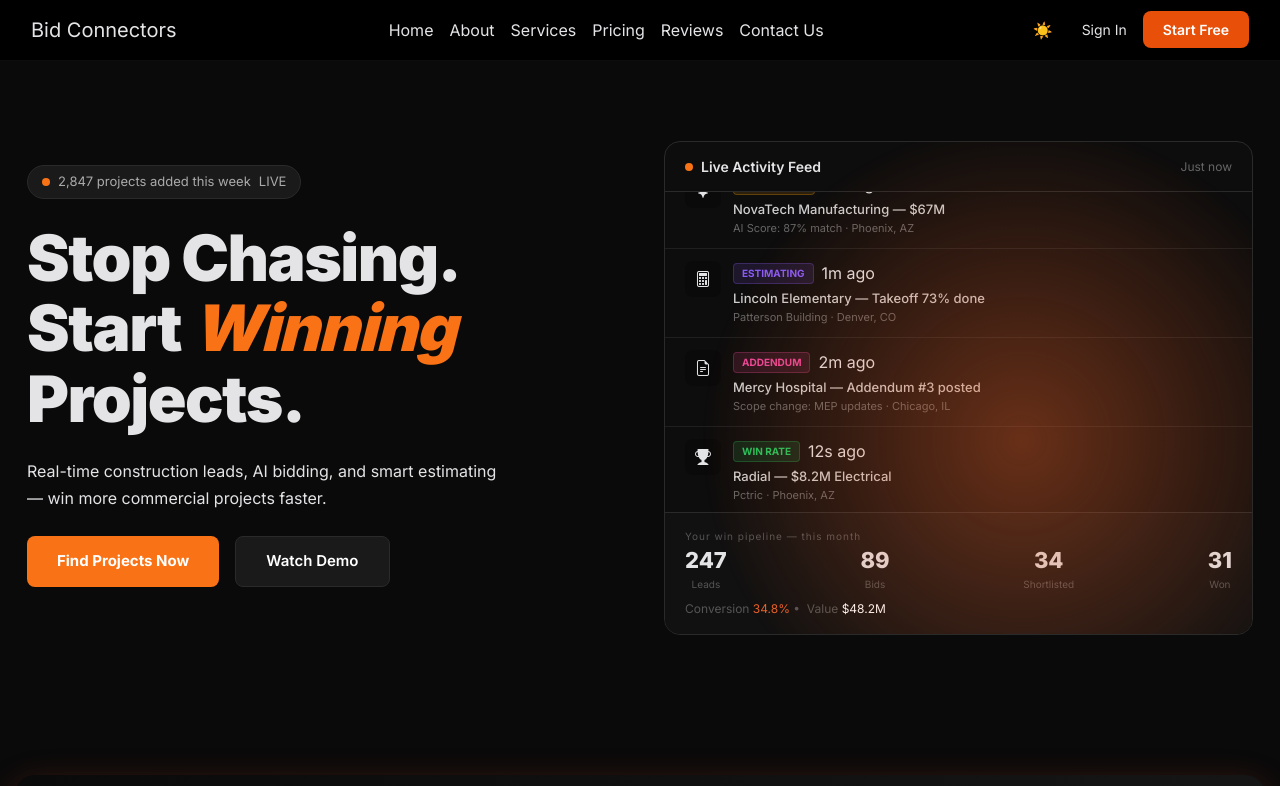
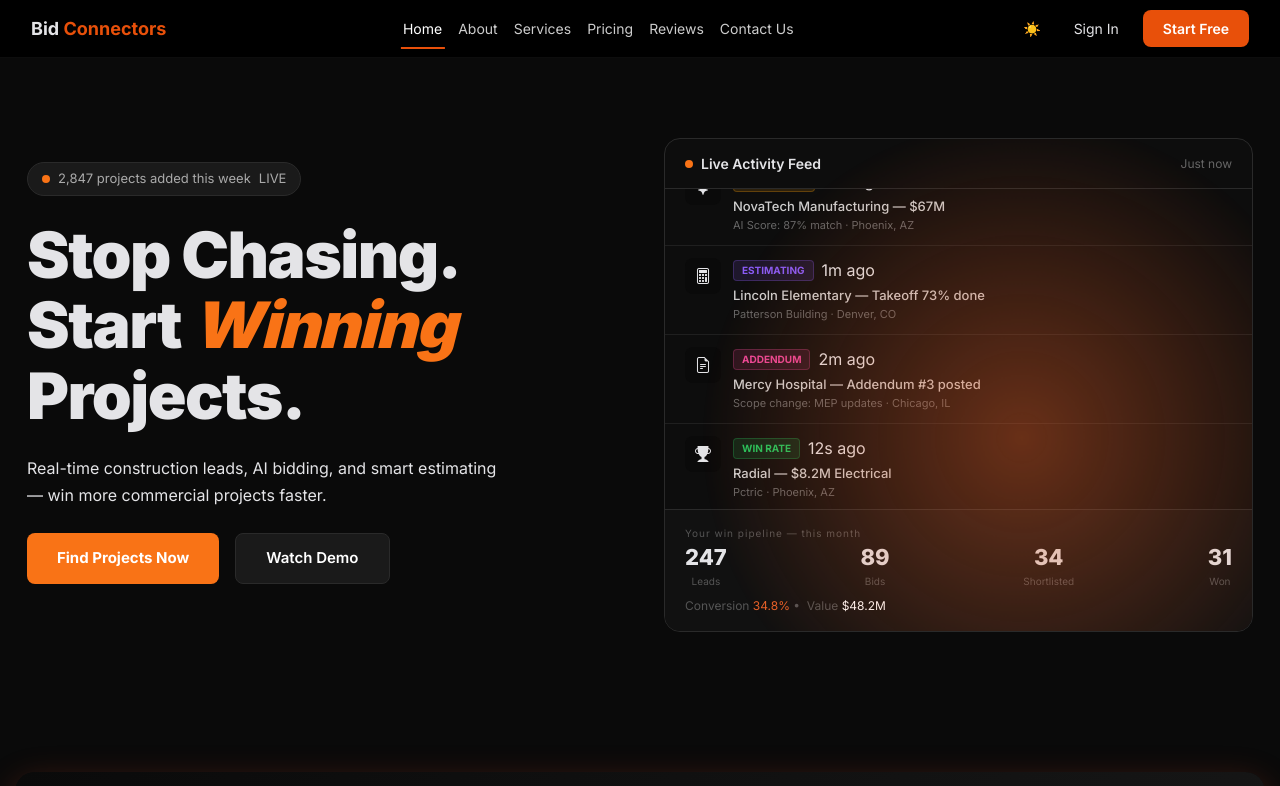
Before and after one commit to za454846-creator/B2B, a React (Create React App) app: page / in a window 1280 px wide. Shown: the top 786 px of the page. Built offline with nearby package versions, Linux system fonts and the light colour scheme.

Commit message:
Navbar mobile menu fix

```diff
--- a/src/assets/css/Home.css
+++ b/src/assets/css/Home.css
@@ -1011,8 +1011,7 @@ ul.platform-features li {
    ============================================ */
 
 .whychoose-section {
-  /* background: radial-gradient(circle at top, #1a120f 0%, #0b0b0b 60%); */
-  /* padding: 80px 0; */
+background: radial-gradient(ellipse, rgba(234, 114, 39, 0.35) 0%, transparent 70%);  /* padding: 80px 0; */
   color: var(--color-light);
 }
 
--- a/src/assets/css/Navbar.css
+++ b/src/assets/css/Navbar.css
@@ -128,3 +128,106 @@
     width: 80%;
   }
 }
+/* CLOSE BUTTON */
+.bp-close {
+  position: absolute;
+  top: 20px;
+  right: 20px;
+  background: none;
+  border: none;
+  color: white;
+  font-size: 22px;
+  cursor: pointer;
+  z-index: 1002;
+}
+
+.bp-close:hover {
+  color: #E8500A;
+  transform: rotate(90deg);
+  transition: 0.3s;
+}
+
+/* ACTIVE LINK */
+.bp-link.active {
+  color: #ffffff !important;
+}
+
+.bp-link.active::after {
+  width: 80% !important;
+}
+
+/* SCROLL EFFECT */
+.bp-scrolled {
+  backdrop-filter: blur(10px);
+  background: rgba(17, 17, 17, 0.8);
+  transition: 0.3s ease;
+}
+
+/* OVERLAY */
+.bp-overlay {
+  position: fixed;
+  inset: 0;
+  background: rgba(0,0,0,0.6);
+  z-index: 1000;
+}
+
+/* MOBILE FIX */
+@media (max-width: 991px) {
+
+  .navbar-collapse {
+    position: fixed;
+    top: 0;
+    right: -100%;
+    width: 260px;
+    height: 100vh;
+    background: #111;
+    flex-direction: column;
+    padding: 80px 20px;
+    transition: 0.3s ease;
+    z-index: 1001;
+  }
+
+  .navbar-collapse.mobile-show {
+    right: 0;
+  }
+
+  .navbar-nav {
+    flex-direction: column !important;
+    align-items: flex-start;
+  }
+
+  .mobile-buttons {
+    flex-direction: column;
+    align-items: flex-start !important;
+    margin-top: 20px;
+  }
+
+  .navbar-toggler {
+    display: block;
+    border: none;
+    color: white;
+    font-size: 22px;
+  }
+}
+
+/* DESKTOP SAFE */
+@media (min-width: 992px) {
+
+  .navbar-collapse {
+    position: static !important;
+    height: auto;
+    width: auto;
+    background: transparent;
+    display: flex !important;
+    align-items: center;
+    justify-content: space-between;
+  }
+
+  .bp-overlay {
+    display: none;
+  }
+
+  .bp-close {
+    display: none;
+  }
+}
--- a/src/components/Navbar.jsx
+++ b/src/components/Navbar.jsx
@@ -1,15 +1,17 @@
 import React, { useState, useEffect } from 'react';
-import { Link } from 'react-router-dom';
+import { Link, useLocation } from 'react-router-dom';
 import 'bootstrap/dist/css/bootstrap.min.css';
 import "../assets/css/Navbar.css";
 
 const Navbar = () => {
+
   const [isOpen, setIsOpen] = useState(false);
-
-  // 🌙 Default DARK theme
   const [theme, setTheme] = useState(
     localStorage.getItem("theme") || "dark"
   );
+  const [scrolled, setScrolled] = useState(false);
+
+  const location = useLocation();
 
   const menuItems = [
     { name: 'Home', path: '/' },
@@ -17,67 +19,73 @@ const Navbar = () => {
     { name: 'Services', path: '/services' },
     { name: 'Pricing', path: '/pricing' },
     { name: 'Reviews', path: '/reviews' },
-    { name: 'Contact Us', path: '/Contact-Us' },
+    { name: 'Contact Us', path: '/contact-us' },
   ];
 
-  // Apply theme
+  // Theme
   useEffect(() => {
     document.body.className = theme;
     localStorage.setItem("theme", theme);
   }, [theme]);
 
-  // prevent scroll on mobile menu
+  // Scroll effect
   useEffect(() => {
-    document.body.style.overflow = isOpen ? 'hidden' : 'unset';
-    return () => {
-      document.body.style.overflow = 'unset';
+    const handleScroll = () => {
+      setScrolled(window.scrollY > 20);
     };
+    window.addEventListener("scroll", handleScroll);
+    return () => window.removeEventListener("scroll", handleScroll);
+  }, []);
+
+  // Lock scroll
+  useEffect(() => {
+    document.body.style.overflow = isOpen ? "hidden" : "unset";
   }, [isOpen]);
 
-  const handleLinkClick = () => {
-    setIsOpen(false);
-  };
-
-  // toggle theme
   const toggleTheme = () => {
     setTheme(prev => (prev === "light" ? "dark" : "light"));
   };
 
   return (
     <header>
-      <nav className="navbar navbar-expand-lg bp-nav">
+      <nav className={`navbar navbar-expand-lg bp-nav ${scrolled ? "bp-scrolled" : ""}`}>
         <div className="bp-container d-flex align-items-center justify-content-between w-100">
 
           {/* Logo */}
-          <Link to="/" className="navbar-brand" onClick={handleLinkClick}>
-            <span>Bid Connectors</span>
+          <Link to="/" className="navbar-brand bp-brand">
+            Bid <span>Connectors</span>
           </Link>
 
-
+          {/* Hamburger */}
+          <button
+            className="navbar-toggler"
+            onClick={() => setIsOpen(!isOpen)}
+          >
+            ☰
+          </button>
 
           {/* Overlay */}
           {isOpen && (
-            <div
-              onClick={() => setIsOpen(false)}
-              style={{
-                position: "fixed",
-                inset: 0,
-                background: "rgba(0,0,0,0.6)",
-                zIndex: 999
-              }}
-            />
+            <div className="bp-overlay" onClick={() => setIsOpen(false)} />
           )}
 
           {/* Menu */}
-          <div className={`collapse navbar-collapse ${isOpen ? "show" : ""}`}>
+          <div className={`navbar-collapse ${isOpen ? "mobile-show" : ""}`}>
+
+            {/* CLOSE BUTTON */}
+            <button className="bp-close" onClick={() => setIsOpen(false)}>
+              ✕
+            </button>
 
             <ul className="navbar-nav mx-auto">
               {menuItems.map(item => (
                 <li className="nav-item" key={item.name}>
                   <Link
                     to={item.path}
-                    className="nav-link"
-                    onClick={handleLinkClick}
+                    className={`nav-link bp-link ${
+                      location.pathname === item.path ? "active" : ""
+                    }`}
+                    onClick={() => setIsOpen(false)}
                   >
                     {item.name}
                   </Link>
@@ -85,24 +93,15 @@ const Navbar = () => {
               ))}
             </ul>
 
-            <div className="mobile-buttons">
-                        {/* 🌙 Theme Toggle */}
-          <button
-            onClick={toggleTheme}
-            className="btn btn-md "
-          >
-            {theme === "dark" ? "☀️ " : "🌙 "}
-          </button>
+            <div className="mobile-buttons d-flex align-items-center gap-2">
 
-          {/* Mobile toggle */}
-          <button
-            className="navbar-toggler"
-            onClick={() => setIsOpen(!isOpen)}
-          >
-            ☰
-          </button>
+              <button onClick={toggleTheme} className="btn btn-sm">
+                {theme === "dark" ? "☀️" : "🌙"}
+              </button>
+
               <button className="btn-signin">Sign In</button>
               <button className="btn-startfree">Start Free</button>
+
             </div>
 
           </div>
```
